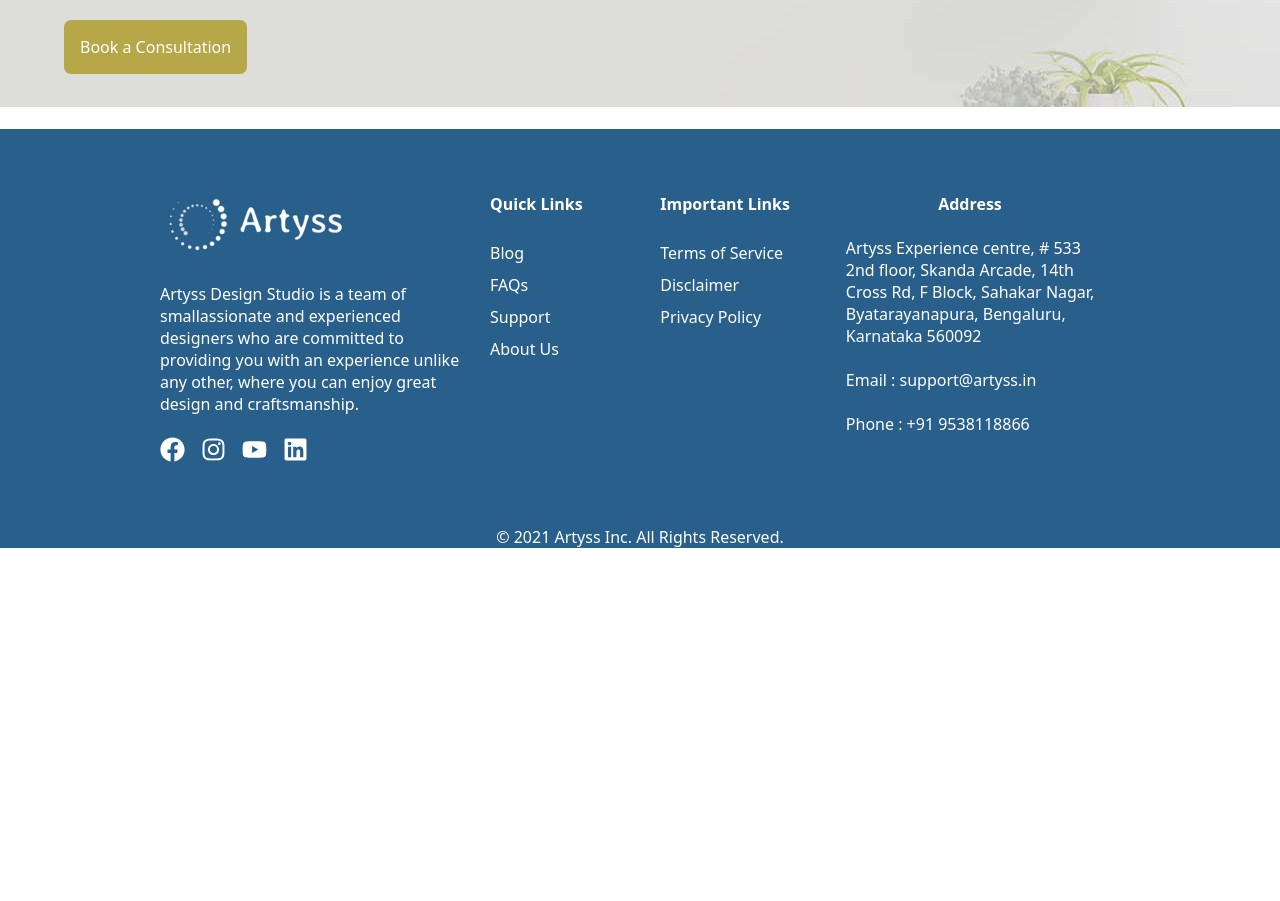
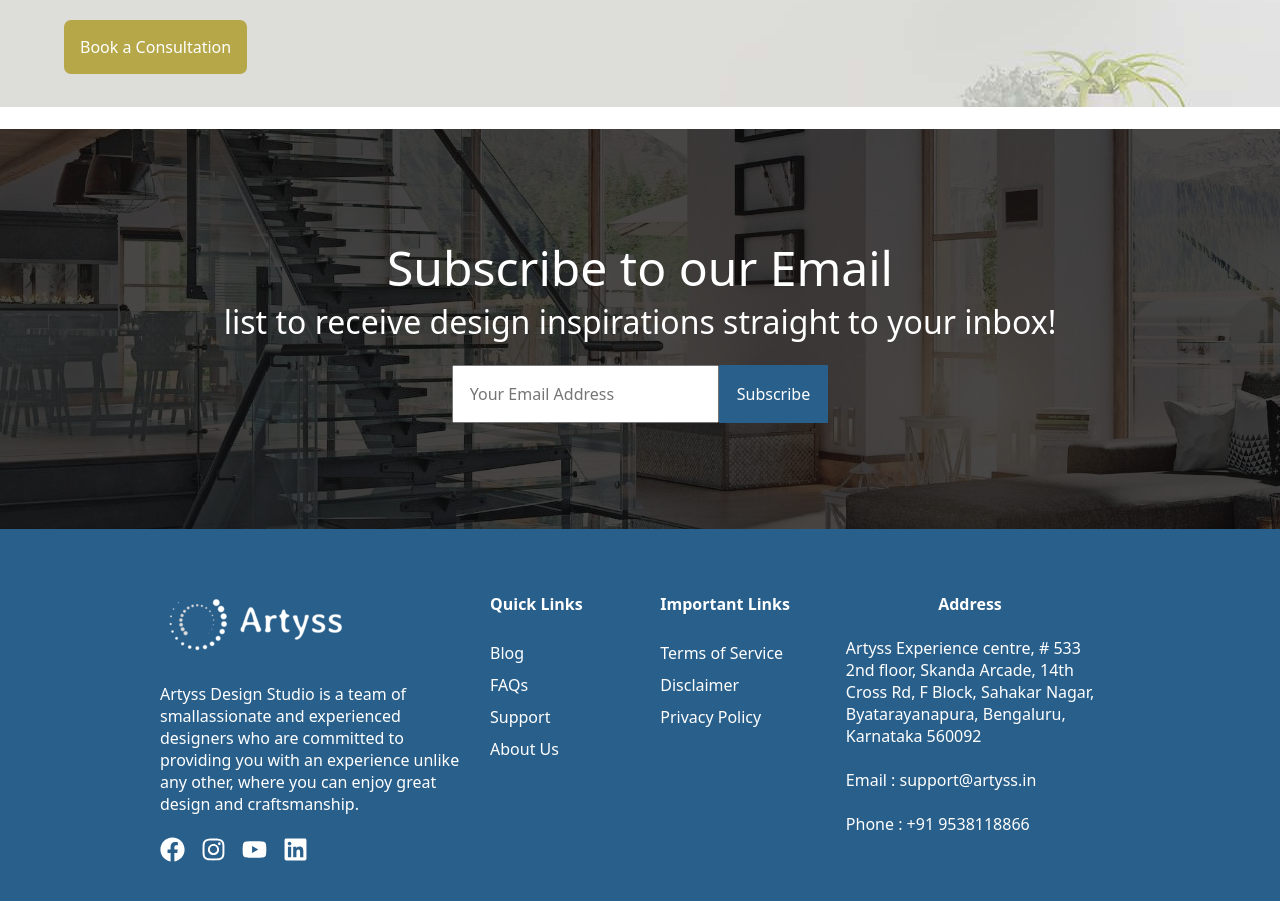
Before and after one commit to rahulkhanal/artyss, a React (Vite) app: page / in a window 1280 px wide. Shown: the part 1740-2641 px from the top of the page. Before the commit the page ends 2288 px from the top, so only its background shows below. Built offline with nearby package versions, Linux system fonts and the light colour scheme.

Commit message:
subscribe section done

```diff
--- a/src/pages/Home.jsx
+++ b/src/pages/Home.jsx
@@ -108,6 +108,17 @@ const Home = () => {
         </div>
       </div>
       <br />
+      <div className="subscribe">
+        <main>
+          <h1>Subscribe to our Email</h1>
+          <h2>list to receive design inspirations straight to your inbox!</h2>
+          <br />
+          <div>
+            <input type="email" placeholder="Your Email Address" />
+            <button>Subscribe</button>
+          </div>
+        </main>
+      </div>
     </>
   );
 };
--- a/src/pages/home.scss
+++ b/src/pages/home.scss
@@ -165,3 +165,44 @@
     width: fit-content;
   }
 }
+
+.subscribe {
+  background-image: url("../assets/media/ctabanner.9e543a43.png");
+  display: grid;
+  place-items: center;
+  color: #fff;
+  height: 50vh;
+  @include mobile {
+    padding: 1rem;
+  }
+  h1 {
+    font-size: 3rem;
+    font-weight: 400;
+    @include mobile {
+      font-size: 2rem;
+    }
+  }
+  h2 {
+    font-size: 2rem;
+    font-weight: 400;
+    @include mobile {
+      font-size: 1.5rem;
+    }
+  }
+  input,
+  button {
+    padding: 1rem;
+    font-size: 1rem;
+    @include mobile {
+      width: 100%;
+    }
+  }
+  button{
+    background-color: #295F8B;
+    border: 2px solid #295F8B;
+    color: #fff;
+  }
+  main {
+    text-align: center;
+  }
+}
```
